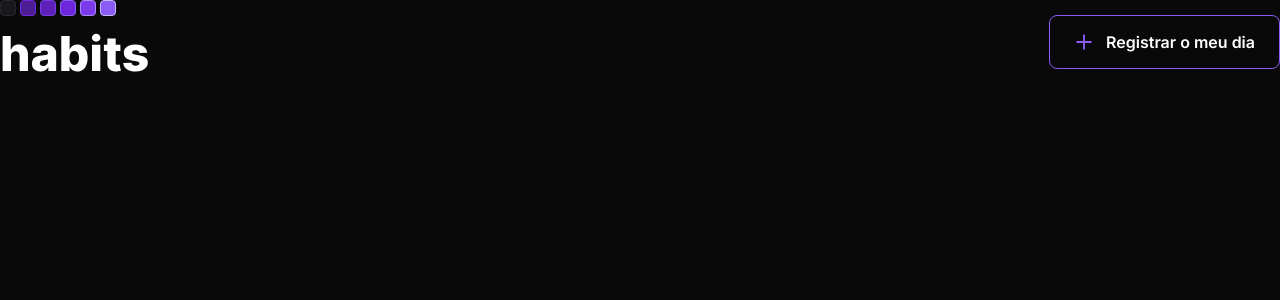
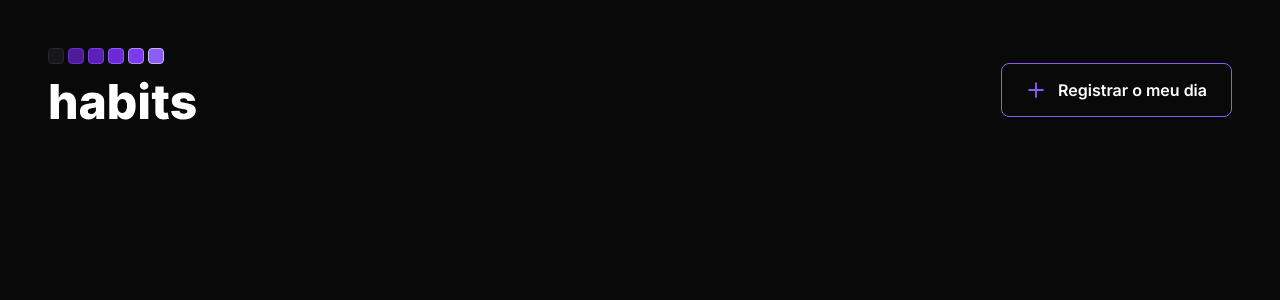
Before and after one commit to Poveii/habits, a React (Vite) app: page / in a window 1280 px wide. Shown: the top 300 px of the page. Built offline with nearby package versions, Linux system fonts and the light colour scheme.

Commit message:
:lipstick: feat: Added padding to header

```diff
--- a/src/App.css
+++ b/src/App.css
@@ -7,6 +7,7 @@ header {
   display: flex;
   align-items: center;
   justify-content: space-between;
+  padding: 48px;
 }
 
 button {
```
